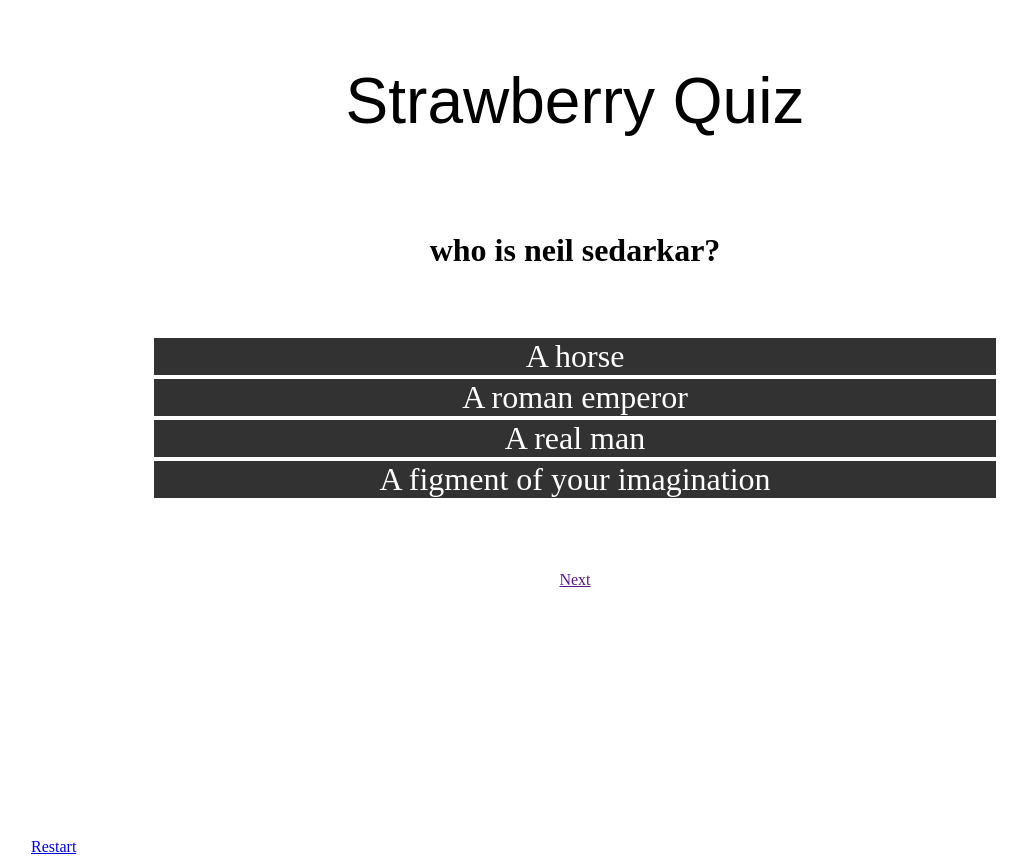
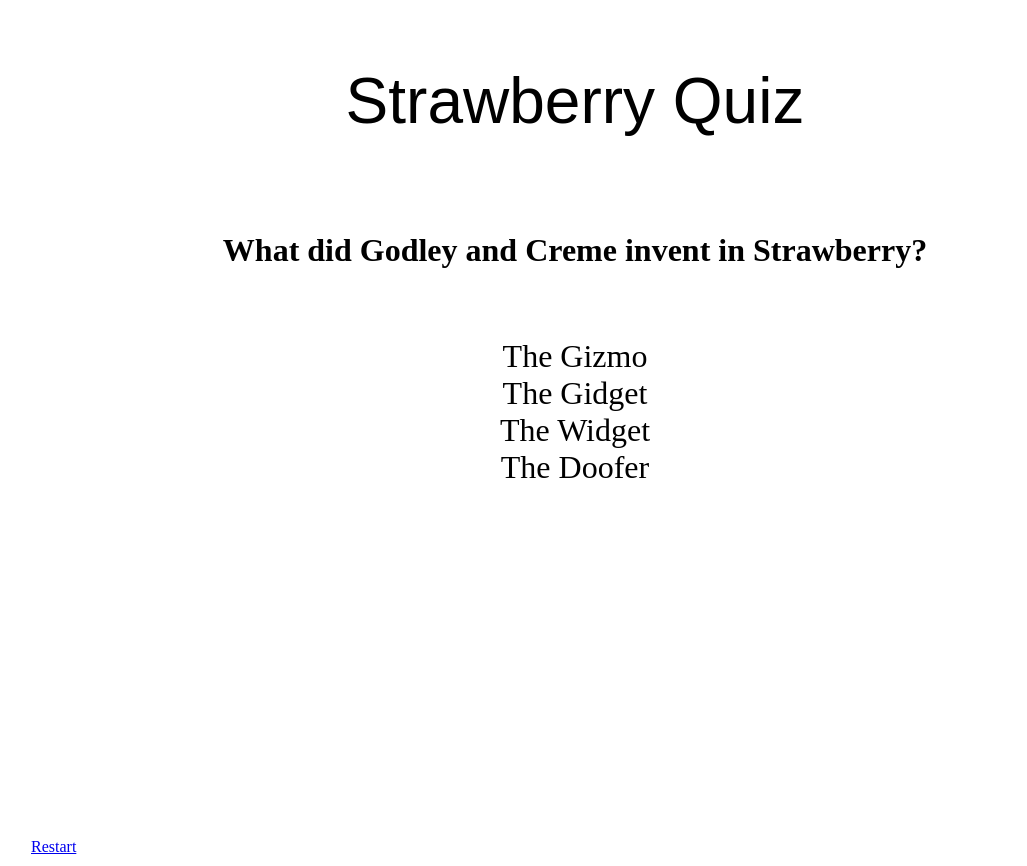
Before and after one commit to Mbex/StrawberryQuiz, a plain HTML site: page question.html in a window 1280 px wide. Shown: the whole page, without its empty margins (65-1092 px from the left). Drawn offline with Linux system fonts and the light colour scheme.

Commit message:
improved questions.json. started on event listener. started injecting html with js

```diff
--- a/answers.json
+++ /dev/null
@@ -1,12 +0,0 @@
-[{
-"1":"A",
-"2":"D",
-"3":"D",
-"4":"B",
-"5":"C",
-"6":"C",
-"7":"B",
-"8":"B",
-"9":"B",
-"10":"c"
-}]
--- a/main.js
+++ b/main.js
@@ -1,4 +1,5 @@
 var SCORE = 0;
+var QUESTION_OBJECT = {};
 
 function loadJSON(filename, callback) {
   var xobj = new XMLHttpRequest();
@@ -8,20 +9,50 @@ function loadJSON(filename, callback) {
     if (xobj.readyState == 4 && xobj.status == "200") {
       // .open will NOT return a value but simply returns
       // undefined in async mode so use a callback
-      callback(xobj.responseText);
+      var jsonresponse = callback(xobj.responseText);
+      return jsonresponse
     }
   }
   xobj.send(null);
 }
 
+
 // Load question information
-loadJSON('questions.json', function(response) {
-jsonresponse = JSON.parse(response);
-console.log(jsonresponse[0]);
+question_object = loadJSON('questions.json', function(response) {
+  var question_object = JSON.parse(response)[0];
+
+    // populate questions
+    document.getElementById("question").innerHTML = question_object.Q1.Question;
+    var answer_list = document.getElementById("ulist");
+
+
+    // populate answers
+    Object.keys(question_object.Q1.Answers).forEach(function(option){
+
+        var info = question_object.Q1.Answers[option];
+        var li = document.createElement('li');
+        li.setAttribute("id", option);
+        li.innerHTML = '<a>'+info.Answer+'</a>';
+
+        // Add click event listener to each li element
+        // change color
+        // add to total
+        // grey out buttons
+        li.addEventListener("click", function (a) {
+          SCORE += info.Points;
+          console.log(option, SCORE);
+          if (info.Points == 1){
+            li.style.backgroundColor = "green";
+          } else {
+            li.style.backgroundColor = "red";
+            document.getElementById('A').style.backgroundColor = "green";
+          }
+        });
+
+        answer_list.appendChild(li);
+
+    });
+
+
+
 });
-
-// load answer information
-loadJSON('answers.json', function(response) {
-jsonresponse = JSON.parse(response);
-console.log(jsonresponse[0]);
-});
--- a/question.html
+++ b/question.html
@@ -15,20 +15,12 @@
 
 <section>
 
-<div class="question">
-who is neil sedarkar?
+<div class="question" id="question"></div>
+
+<div class="answers">
+<ul id="ulist"></ul>
 </div>
 
-<div class="answers">
-<ul>
-<li id="A"><a href="">A horse</a></li>
-<li id="B"><a href="">A roman emperor</a></li>
-<li id="C"><a href="">A real man</a></li>
-<li id="D"><a href="">A figment of your imagination</a></li>
-</ul>
-</div>
-
-<a href="" id="Next">Next</a>
 
 </section>
 
--- a/questions.json
+++ b/questions.json
@@ -1,25 +1,213 @@
 [{
-"What did Godley and Creme invent in Strawberry?":
-["The Gizmo", "The Gidget", "The Widget", "The Doofer"],
-"Who made 10cc stand up and sit down?":
-["Emma", "Hannah", "Jenna", "Donna"],
-"Which relative is St Winifred's favourite?":
-["Grandad", "Aunty", "Mother", "Grandma"],
-"Which Man did Hotlegs relate to?":
-["Lindow Man", "Neanderthal Man", "Piltdown Man", "Hipster Man"],
-"Why can't Morrissey go out tonight? Because...":
-["It's cold outside",
- "He's washing his hair",
- "He hasn't got a stich to wear",
- "He'd rather stay in with the cat"],
-"What's the Bay City Rollers' favoured farewell?":
-["Goodbye Girl", "Au Revoir Ma Belle", "Bye Bye Baby", "Adios Lady"],
-"Which street did 10cc like to shuffle on?":
-["High Street", "Wall Street", "Easy Street", "Merseyway"],
-"What does Kathy whisper when She's Not in Love?":
-["Big Boys Don't Lie", "Big Boys Don't Cry", "Be Poised Don't Sigh", "No Woman No Cry"],
-"How many Yellows make up a Strawberry?":
-["1","2","3","4"],
-"Tony Wilson's record company who used Strawberry were":
- ["Industry", "Warehouse", "Factory", "The Mill"]
+  "Q1" : {
+    "Question" : "What did Godley and Creme invent in Strawberry?",
+    "Answers" : {
+      "A" : {
+        "Answer" : "The Gizmo",
+        "Points" : 1
+      },
+      "B" : {
+        "Answer" : "The Gidget",
+        "Points" : 0
+      },
+      "C" : {
+        "Answer" : "The Widget",
+        "Points" : 0
+      },
+      "D" : {
+        "Answer" : "The Doofer",
+        "Points" : 0
+      }
+    }
+  },
+  "Q2" : {
+    "Question" : "Who made 10cc stand up and sit down?",
+    "Answers" : {
+      "A" : {
+        "Answer" : "Emma",
+        "Points" : 0
+      },
+      "B" : {
+        "Answer" : "Hannah",
+        "Points" : 0
+      },
+      "C" : {
+        "Answer" : "Jenna",
+        "Points" : 0
+      },
+      "D" : {
+        "Answer" : "Donna",
+        "Points" : 1
+      }
+    }
+  },
+  "Q3" : {
+    "Question" : "Which relative is St Winifred's favourite?",
+    "Answers" : {
+      "A" : {
+        "Answer" : "Grandad",
+        "Points" : 0
+      },
+      "B" : {
+        "Answer" : "Aunty",
+        "Points" : 0
+      },
+      "C" : {
+        "Answer" : "Mother",
+        "Points" : 0
+      },
+      "D" : {
+        "Answer" : "Grandma",
+        "Points" : 1
+      }
+    }
+  },
+  "Q4" : {
+    "Question" : "Which Man did Hotlegs relate to?",
+    "Answers" : {
+      "A" : {
+        "Answer" : "Lindow Man",
+        "Points" : 0
+      },
+      "B" : {
+        "Answer" : "Neanderthal Man",
+        "Points" : 1
+      },
+      "C" : {
+        "Answer" : "Piltdown Man",
+        "Points" : 0
+      },
+      "D" : {
+        "Answer" : "Hipster Man",
+        "Points" : 0
+      }
+    }
+  },
+  "Q5" : {
+    "Question" : "Why can't Morrissey go out tonight? Because...",
+    "Answers" : {
+      "A" : {
+        "Answer" : "It's cold outside",
+        "Points" : 0
+      },
+      "B" : {
+        "Answer" : "He's washing his hair",
+        "Points" : 0
+      },
+      "C" : {
+        "Answer" : "He hasn't got a stich to wear",
+        "Points" : 1
+      },
+      "D" : {
+        "Answer" : "He'd rather stay in with the cat",
+        "Points" : 0
+      }
+    }
+  },
+  "Q6" : {
+    "Question" : "What's the Bay City Rollers' favoured farewell?",
+    "Answers" : {
+      "A" : {
+        "Answer" : "Goodbye Girl",
+        "Points" : 0
+      },
+      "B" : {
+        "Answer" : "Au Revoir Ma Belle",
+        "Points" : 0
+      },
+      "C" : {
+        "Answer" : "Bye Bye Baby",
+        "Points" : 1
+      },
+      "D" : {
+        "Answer" : "Adios Lady",
+        "Points" : 0
+      }
+    }
+  },
+  "Q7" : {
+    "Question" : "Which street did 10cc like to shuffle on?",
+    "Answers" : {
+      "A" : {
+        "Answer" : "High Street",
+        "Points" : 0
+      },
+      "B" : {
+        "Answer" : "Wall Street",
+        "Points" : 1
+      },
+      "C" : {
+        "Answer" : "Easy Street",
+        "Points" : 0
+      },
+      "D" : {
+        "Answer" : "Merseyway",
+        "Points" : 0
+      }
+    }
+  },
+  "Q8" : {
+    "Question" : "What does Kathy whisper when She's Not in Love?",
+    "Answers" : {
+      "A" : {
+        "Answer" : "Big Boys Don't Lie",
+        "Points" : 0
+      },
+      "B" : {
+        "Answer" : "Big Boys Don't Cry",
+        "Points" : 1
+      },
+      "C" : {
+        "Answer" : "Be Poised Don't Sigh",
+        "Points" : 0
+      },
+      "D" : {
+        "Answer" : "No Woman No Cry",
+        "Points" : 0
+      }
+    }
+  },
+  "Q9" : {
+    "Question" : "How many Yellows make up a Strawberry?",
+    "Answers" : {
+      "A" : {
+        "Answer" : "1",
+        "Points" : 0
+      },
+      "B" : {
+        "Answer" : "2",
+        "Points" : 1
+      },
+      "C" : {
+        "Answer" : "3",
+        "Points" : 0
+      },
+      "D" : {
+        "Answer" : "4",
+        "Points" : 0
+      }
+    }
+  },
+  "Q10" : {
+    "Question" : "Tony Wilson's record company who used Strawberry were?",
+    "Answers" : {
+      "A" : {
+        "Answer" : "Industry",
+        "Points" : 0
+      },
+      "B" : {
+        "Answer" : "Warehouse",
+        "Points" : 0
+      },
+      "C" : {
+        "Answer" : "Factory",
+        "Points" : 1
+      },
+      "D" : {
+        "Answer" : "The Mill",
+        "Points" : 0
+      }
+    }
+  }
+
 }]
--- a/styles.css
+++ b/styles.css
@@ -49,7 +49,7 @@ div ul a:visited{
 	background-color:rgba(50, 50, 50, 1);
 }
 div ul a:hover{
-	background-color:rgba(0, 0, 0, 1);
+	background-color:rgba(50, 50, 50, 0.5);
 }
 
 footer {
@@ -61,11 +61,7 @@ text-align: left;
 /* CLASS RULES */
 /*************************************************/
 
-.question{
-	font-weight: bold;
-	margin: 5%;
-	font-size: 32;
-}
+
 
 .answers{
 	font-size: 32;
@@ -87,6 +83,12 @@ div#wrapper{  /* div elements with specific 'wrapper' id (hence #) */
 	padding:10px;
 }
 
+#question{
+	font-weight: bold;
+	margin: 5%;
+	font-size: 32;
+}
+
 #Start{
 text-align: center;
 margin: 3%;
```
